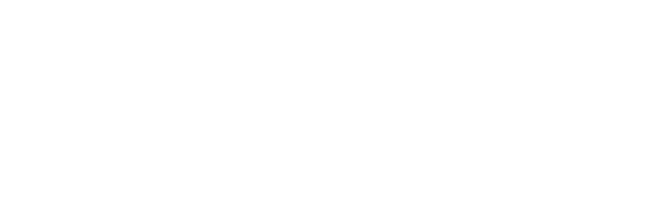
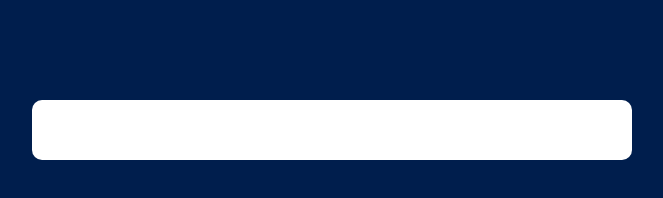
Before and after one commit to salinpaul94/quiz-app-js, a plain HTML site: page version_01/index.html in a window 1280 px wide. Shown: the whole page, without its empty margins (308-971 px from the left). Drawn offline with Linux system fonts and the light colour scheme.

Commit message:
div class .app styling

```diff
--- a/version_01/index.html
+++ b/version_01/index.html
@@ -7,6 +7,8 @@
   <link rel="stylesheet" href="style.css">
 </head>
 <body>
+  <div class="app">
 
+  </div>
 </body>
 </html>
--- a/version_01/style.css
+++ b/version_01/style.css
@@ -4,3 +4,14 @@
   font-family: sans-serif;
   box-sizing: border-box;
 }
+body {
+  background: #001e4d;
+}
+.app{
+  background: #fff;
+  width: 90%;
+  max-width: 600px;
+  margin: 100px auto 0;
+  border-radius: 10px;
+  padding: 30px;
+}
```
